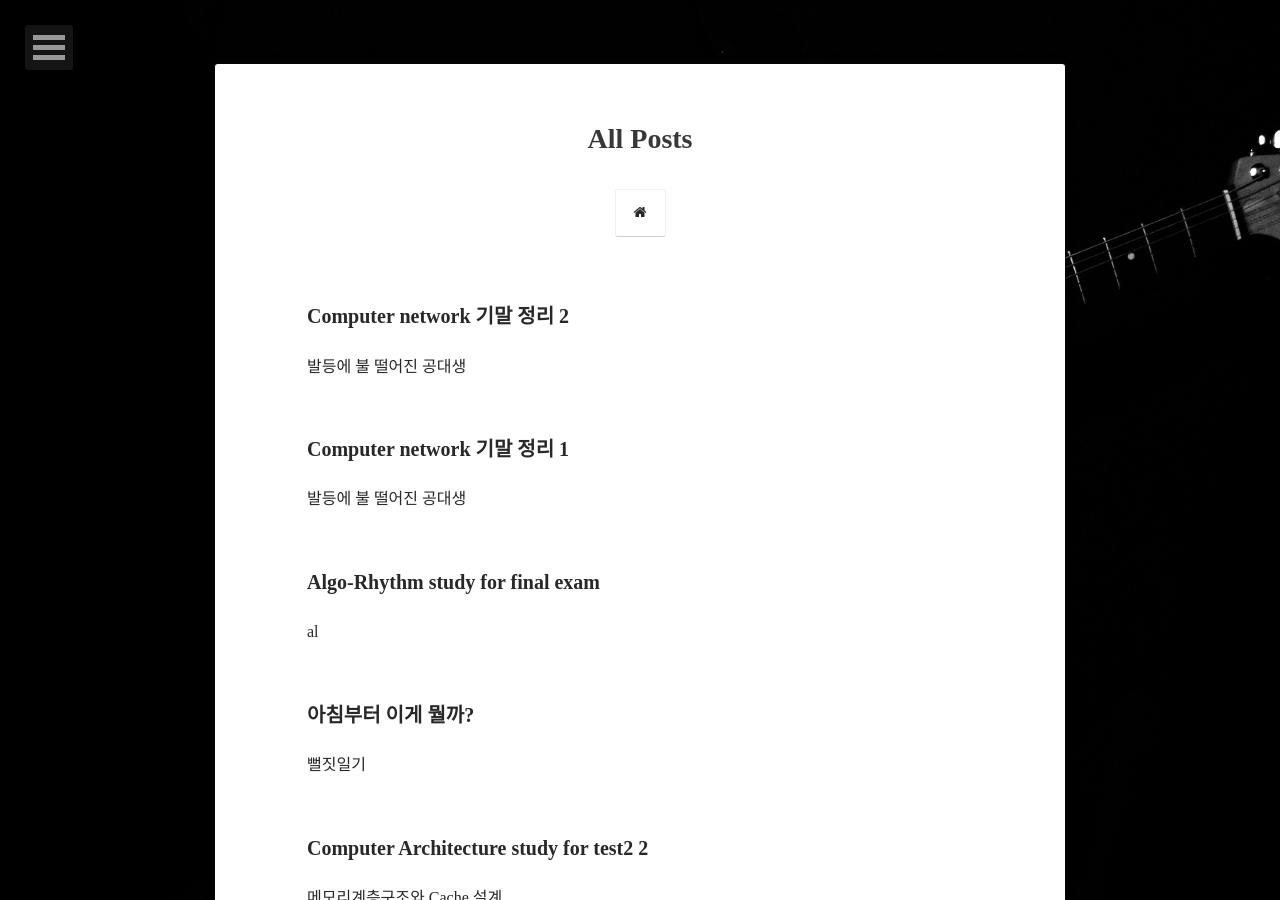
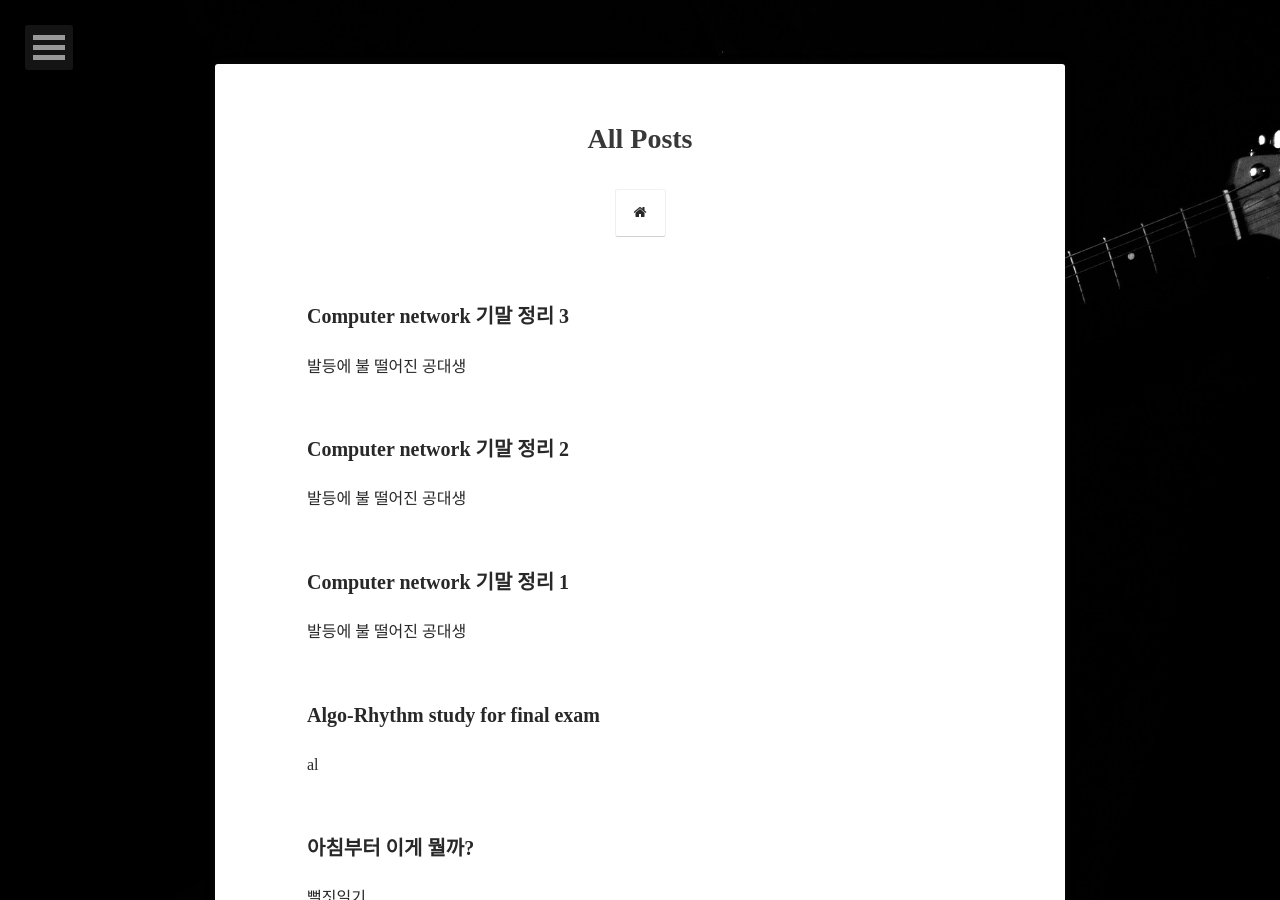
Before and after one commit to siloFoX/siloFoX.github.io, a Jekyll site: the page built from posts/index.md, in a window 1280 px wide and 900 px high. Built offline with Jekyll 4.4.1, drawn with Linux system fonts in a browser that asks for light colours; part of the change alters nothing that is shown.

Commit message:
Post CN 3

````diff
--- /dev/null
+++ b/_posts/2020-06-15-computer-network-final-exam-study-3.md
@@ -0,0 +1,210 @@
+---
+layout: post
+title:  "Computer network 기말 정리 3"
+date:   2020-06-15
+excerpt: "발등에 불 떨어진 공대생"
+tag:
+- computer network
+- 컴퓨터 네트워크
+- blog
+- silofox
+comments: true
+feature: https://github.com/siloFoX/siloFoX.github.io/blob/master/images/computer-architecture/computer-architecture-feature.jpg?raw=true
+---
+
+목차
+- Classful Addressing : 처음 사용 -> 문제점 발생했다.
+- Classless Addressing : class 가 없는 주소체계
+- Special addressing : 특별한 주소
+- NAT (Network Address Translation, 네트워크 주소 변환)
+
+NAT : 공유기가 local ISP 로부터 주소를 하나 받아오지만, 공유기를 중심으로<br>
+사설 Network 가 형성되는데 공유기를 통해서 나갈 때 주소 변환이 필요해진다.
+
+IPv4 에서 주소의 총 개수는 2^32 개 이다.<br>
+IPv6 에서는 2^128 이다.
+
+IPv4 는 모든 곳에서 주소를 똑같은 의미로 받아들인다. (보편적이라는 말)
+
+<br>
+
+### Dotted-decimal notation
+
+Binary          10000000 00001011 00000011 00011111<br>
+Dotted decimal     128  -   11   -    3   -    31
+
+각각의 byte 를 10진법으로 읽은 것이다.
+
+<br>
+
+## Classful Addressing
+
+* Network Service
+1. Unicast : 1 대 1 통신
+2. multicast : 1 대 many (수신자가 여러명인데, 그룹에 가입되어 있어야 한다.)
+3. broadcast : 1 대 all (하나의 physical network)
+4. anycast : 1 대 any (내가 가장 전송하기 쉬운 곳으로 - 가장 좋은 성능을 보장하는 곳)
+
+* 주소를 field 별로 나누는 이유는 전송이 용이하기 위해서, r/t 을 줄이기 위해서이다.
+
+<br>
+
+### Netid and hostid
+
+Netid : 제공받는 주소<br>
+Hostid : 제공받는 사용자가 변경가능
+
+```
+Class A :  0  - 127
+Class B : 128 - 191
+Class C : 192 - 223
+Class D : 224 - 239
+Class E : 240 - 255
+```
+
+### Blocks in Class A
+
+A 는 Dotted decimal 로 n1.n2.n3.n4 이렇게 있으면 (n1 은 0 ~ 127 의 자연수, n2 n3 n4 는 0 ~ 255 자연수)<br>
+n1 부분을 Netid 로 쓰는 Class 이다.
+
+그 중에서 0.0.0.0 은 나 자신을 가리키고, 0.255.255.255 는 broadcast 주소이기 때문에 할당해서 사용할 수가 없다.<br>
+127.255.255.255 가 제일 마지막으로 할당할 수 있는 Class A address 이다.
+
+### Blocks in Class B
+
+B 는 n1.n2.n3.n4 에서 n1.n2 를 Netid로 쓴다. n1 은 128 ~ 191, n2 는 0 ~ 255 범위이다.<br>
+마찬가지로 128.0.0.0 과 128.0.255.255 는 못 쓴다.
+
+여기서 발견할 수 있는 규칙으로는 <br>
+Netid 의 최소 + hostid 의 최소 : 자기자신을 나타내는 IP<br>
+Netid 의 최소 + hostid 의 최대 : Broadcast
+
+### Blocks in Class C
+
+n1 : 192 ~ 223, (n2, n3) : 0 ~ 255
+자기자신 : 192.0.0.0
+Broadcast : 192.0.0.255
+
+### The single block in Class D
+
+224.0.0.0 ~ 239.255.255.255
+
+class D 의 목적은 multicast 이다.<br>
+multicast 주소 : Netid, Hostid 의 구별이 없다. 그래서 실제 호스트를 나타내는 주소가 아니다.
+
+### The single block in Class E
+
+240.0.0.0 ~ 255.255.255.255
+
+연구용, 미래용으로 비축해놓았다.
+
+<br>
+
+### Example in Class A
+
+73.0.0.0/8 을 예로 들어보자.
+
+73.0.0.1 ~ 73.255.255.<b>253</b> 은 일반적인 주소로 할당된다.<br>
+왜 253 이냐면 73.255.255.254 는  Router 로 할당되기도 하기 때문이다. (표준은 아니다.)<br>
+73.255.255.255 는 당연히 broadcast 주소이다.
+
+<br>
+
+## Network mask
+
+어디까지가 Netid 인지 알려주는 주소이다.
+
+* 인터넷에 연결하기 위해서 필요한 정보
+1. 나 자신의 IP 주소
+2. DNS 서버 주소
+3. Router 주소
+4. <b>Netmask 주소</b>
+
+/n 으로 주로 표기한다. (몇 비트까지 Netid 인지 표기해주는 것, n 까지를 1 로 채우기 때문에 masking 인 것 같다.)
+
+<br>
+
+## Subnetwork mask
+
+/n 을 확대해서 네트워크 과부하를 줄인다.
+
+반대 개념인 Supernet mask 도 있다. (클래스들을 합칠 때 쓴다.)
+
+<br>
+
+## Classless addressing
+
+그 중에서
+### Variable-length blocks in classless addressing
+(내 맘대로 길이)<br>
+파편을 적게 하면서, 필요한 만큼 최대한 끊어줘야 한다.
+
+IANA -> APNIC -> KISA 이런 순으로 받아온다.
+
+<br>
+
+### Prefix and Suffix
+
+classless 에서 Netid 와 Hostid 역할이다.<br>
+/n notation 을 그대로 쓴다.
+
+<br>
+
+### Example
+
+address 개수 + 2 개의 주소 -> 2^k 로 커버해야 함
+
+<br>
+
+## Special Address
+
+```
+Special Address                 Netid       Hostid
+Network                         Specific    All 0s
+Directed Broadcast              Specific    All 1s
+Limited Broadcast               All 1s      All 1s      (내가 속한 PN 에 모두 뿌림)
+This host on this network (me)  All 0s      All 0s
+Specific host on this network   All 0s      Specific    (같은 PN 내에서 사용가능)
+Loopback                        127         Any
+```
+
+<br>
+
+<!-- ### Example of a directed broadcast address
+
+* 방화벽
+내부망 - (F/W) - 외부망<br>
+Fire Wall 은 적절하지 않은 packet 을 drop 하는 역할이다.
+
+* Direct Broadcast 로 공격 -->
+
+
+## NAT (Network Address Translation)
+
+packet 이 바깥으로 나갈 때 주소를 바꿔주는 것.
+
+<br>
+
+### Example of loopback address
+
+같은 머신 내의 여러개의 process 간의 interprocess communication 으로 사용할 수 있다.<br>
+#port 가 달라서 구분할 수 있다.
+
+같은 머신에서 다른 포트로 통신할 때 쓰는 것 같다.<br>
+주로 127.0.0.1 을 관례적으로 많이 사용한다.
+
+### NAT
+
+NAT 가 필요한 경우
+- Site 가 불법주소 또는 Private 주소를 사용 (내부망을 구성했을 때)
+- Site 가 내부 네트워크 구성을 감추고 싶을 때
+
+내부 네트워크 구성 : Netid 가 같으면 같은 network 에 속한다. 그래서 network 의 구성형태를 아는데 도움이 된다.
+
+- Load Balancing (Cloud machine)
+- 공유기
+
+### NAT 의 종류
+
+- 1 to 1
+- 1 to Many (PAT : Port Address Translation)
````
Also changed, not shown: _posts/2020-06-15-computer-network-final-exam-study-2.md (+5 -5 lines).
